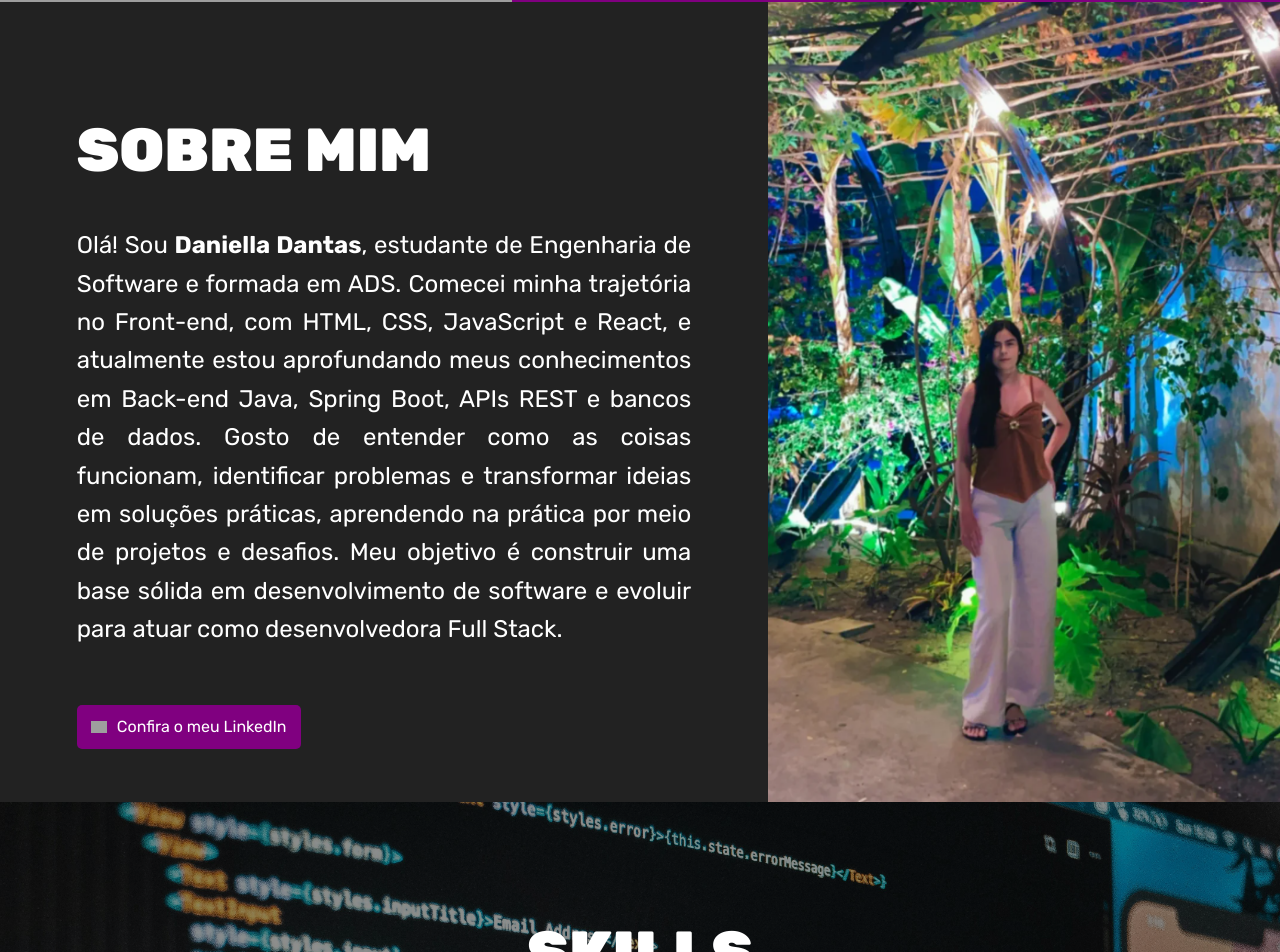
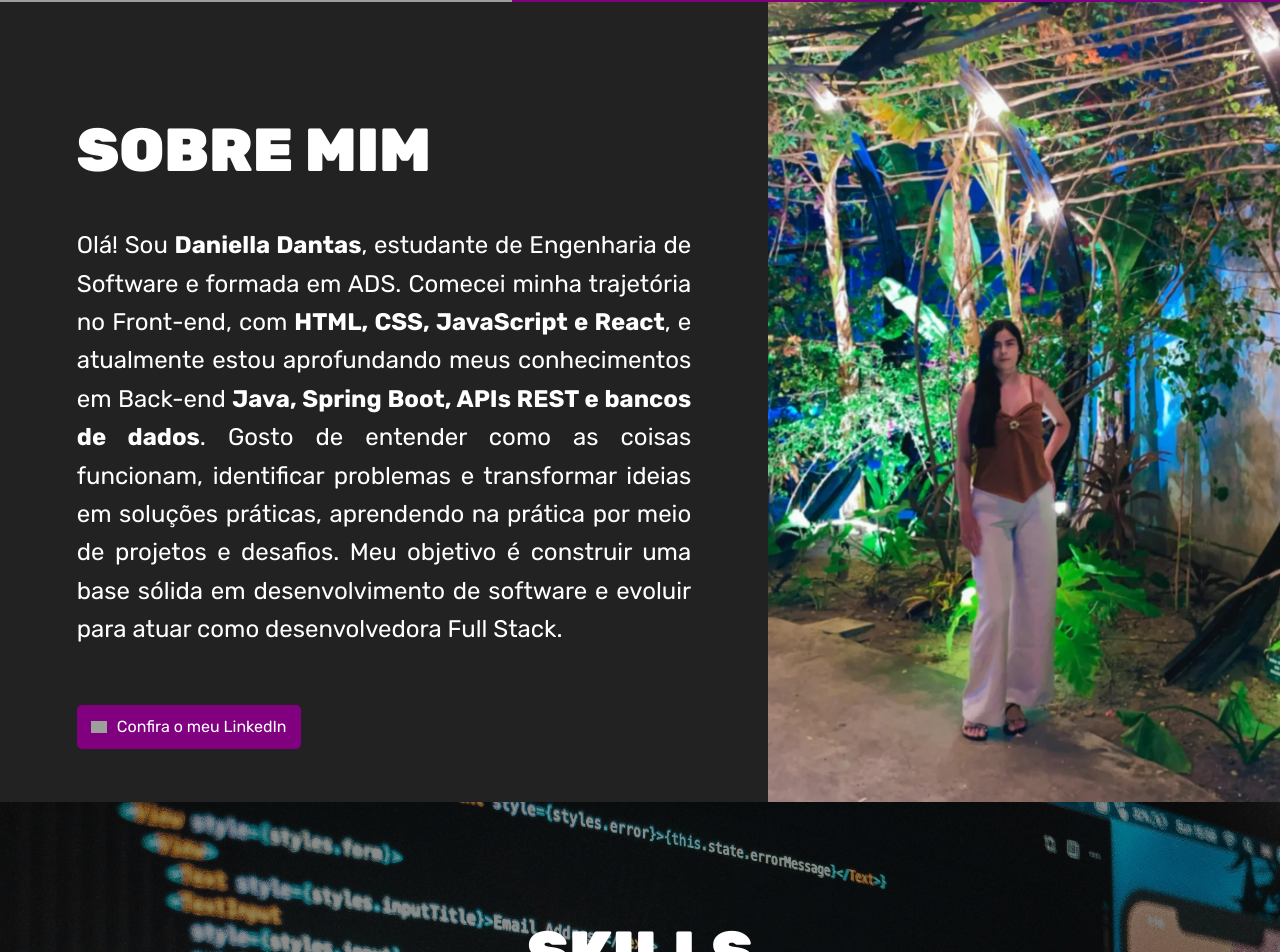
Before and after one commit to dani-dantas/portfolio-react, a React (Vite) app: page / in a window 1280 px wide. Shown: the part 798-1750 px from the top of the page. Built offline with nearby package versions, Linux system fonts and the light colour scheme; grey boxes are pictures that could not be loaded.

Commit message:
alterações em sobre mim

```diff
--- a/src/pages/AboutMePage/index.jsx
+++ b/src/pages/AboutMePage/index.jsx
@@ -6,7 +6,7 @@ const AboutPage = () => (
         <div id="sobreMimTextosFlexContainer">
             <div id="sobreMimTextosFlexItem">
                 <h1 className="titulo">Sobre mim</h1>
-                <p className="lineHeight">Olá! Sou <strong>Daniella Dantas</strong>, estudante de Engenharia de Software e formada em ADS. Comecei minha trajetória no Front-end, com HTML, CSS, JavaScript e React, e atualmente estou aprofundando meus conhecimentos em Back-end Java, Spring Boot, APIs REST e bancos de dados. Gosto de entender como as coisas funcionam, identificar problemas e transformar ideias em soluções práticas, aprendendo na prática por meio de projetos e desafios. Meu objetivo é construir uma base sólida em desenvolvimento de software e evoluir para atuar como desenvolvedora Full Stack.</p>
+                <p className="lineHeight">Olá! Sou <strong>Daniella Dantas</strong>, estudante de Engenharia de Software e formada em ADS. Comecei minha trajetória no Front-end, com <strong>HTML, CSS, JavaScript e React</strong>, e atualmente estou aprofundando meus conhecimentos em Back-end <strong>Java, Spring Boot, APIs REST e bancos de dados</strong>. Gosto de entender como as coisas funcionam, identificar problemas e transformar ideias em soluções práticas, aprendendo na prática por meio de projetos e desafios. Meu objetivo é construir uma base sólida em desenvolvimento de software e evoluir para atuar como desenvolvedora Full Stack.</p>
                 <Button buttonType="linkedin" />
             </div>
         </div>
```
